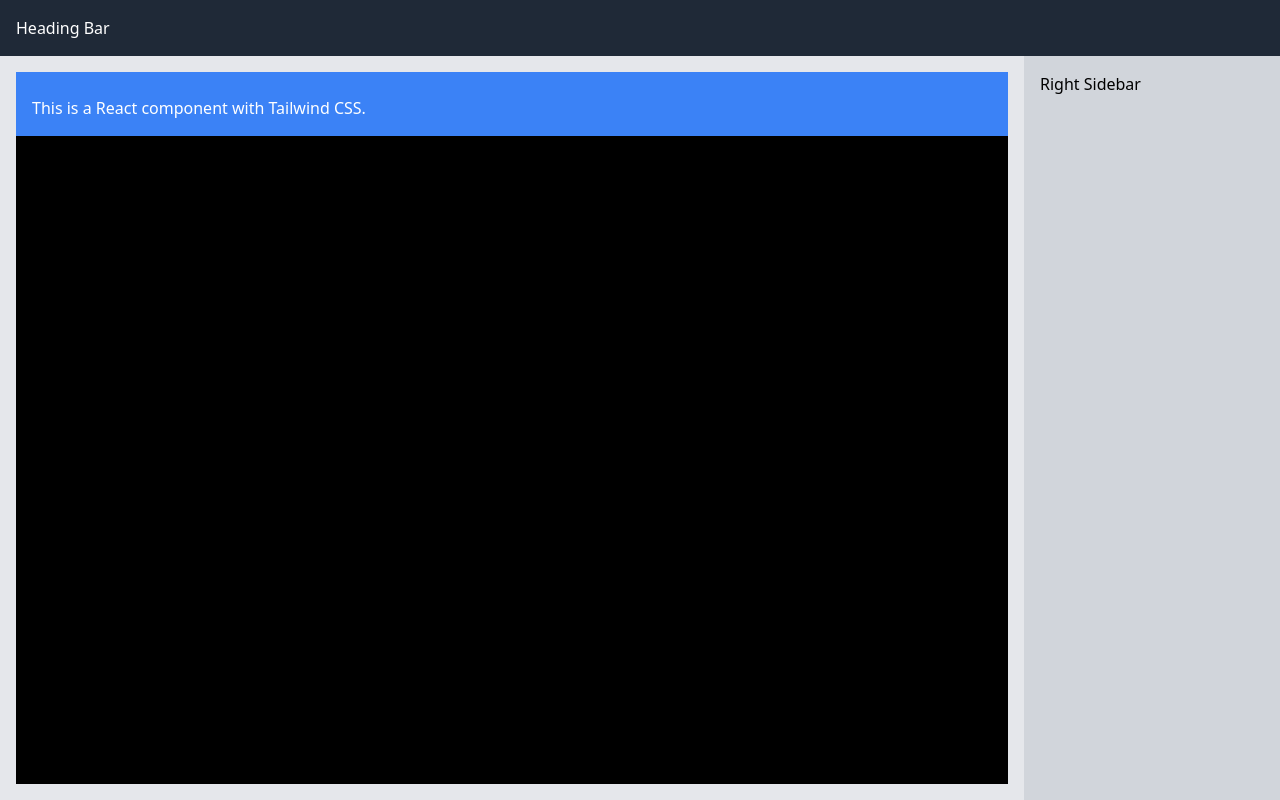
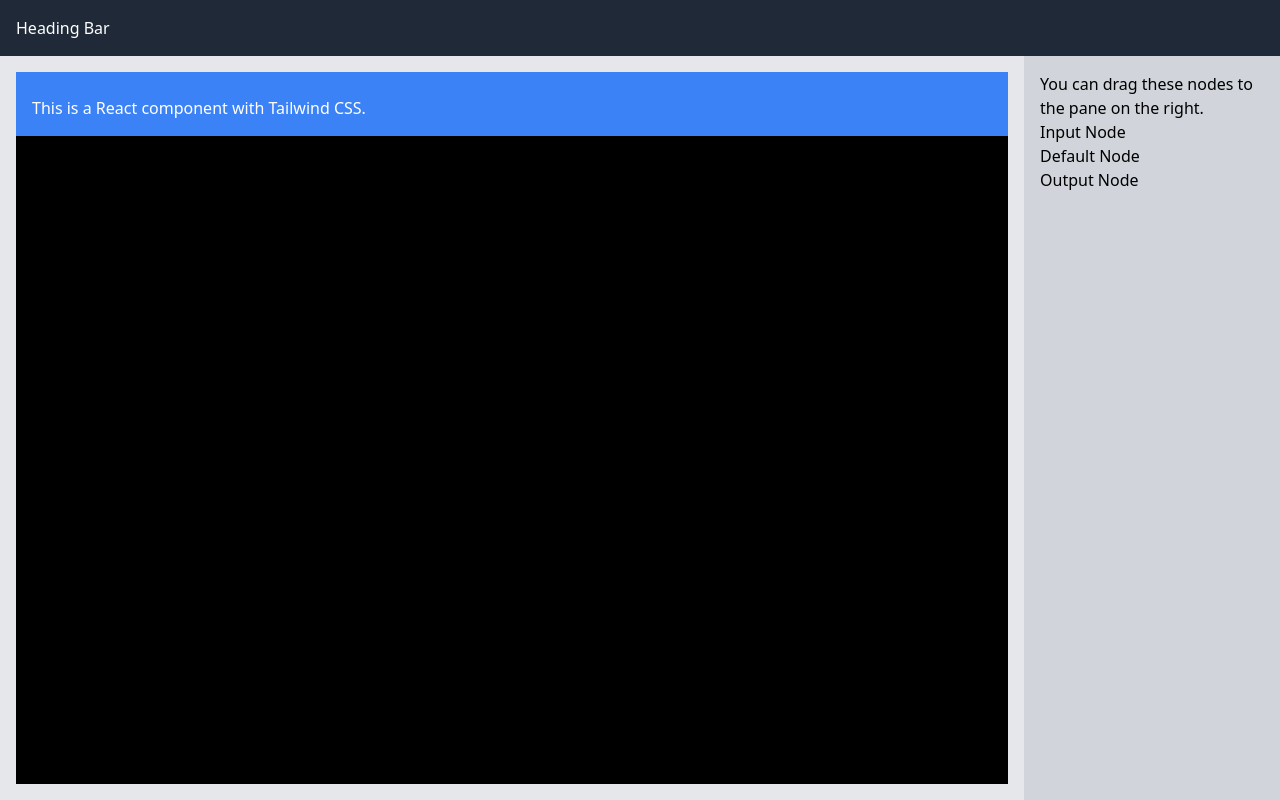
Before and after one commit to Darshan-V/Chatbot-flow-builder, a React (Vite) app: page / in a window 1280 px wide. Built offline with nearby package versions, Linux system fonts and the light colour scheme.

Commit message:
add droppable elements to the sidebar

```diff
--- a/src/components/Layout.tsx
+++ b/src/components/Layout.tsx
@@ -1,4 +1,5 @@
 import React, { useState, useEffect } from "react";
+import Sidebar from "./Sidebar";
 
 interface LayoutProps {
   children: React.ReactNode;
@@ -33,7 +34,11 @@ const Layout: React.FC<LayoutProps> = ({ children }) => {
         >
           {children}
         </div>
-        {!isMobile && <div className="w-64 bg-gray-300 p-4">Right Sidebar</div>}
+        {!isMobile && (
+          <div className="w-64 bg-gray-300 p-4">
+            <Sidebar />
+          </div>
+        )}
       </div>
     </div>
   );
--- /dev/null
+++ b/src/components/Sidebar.tsx
@@ -0,0 +1,39 @@
+import React, { DragEvent } from "react";
+
+const Sidebar: React.FC = () => {
+  const onDragStart = (event: DragEvent<HTMLDivElement>, nodeType: string) => {
+    event.dataTransfer.setData("application/reactflow", nodeType);
+    event.dataTransfer.effectAllowed = "move";
+  };
+
+  return (
+    <aside>
+      <div className="description">
+        You can drag these nodes to the pane on the right.
+      </div>
+      <div
+        className="dndnode input"
+        onDragStart={(event) => onDragStart(event, "input")}
+        draggable
+      >
+        Input Node
+      </div>
+      <div
+        className="dndnode"
+        onDragStart={(event) => onDragStart(event, "default")}
+        draggable
+      >
+        Default Node
+      </div>
+      <div
+        className="dndnode output"
+        onDragStart={(event) => onDragStart(event, "output")}
+        draggable
+      >
+        Output Node
+      </div>
+    </aside>
+  );
+};
+
+export default Sidebar;
```
